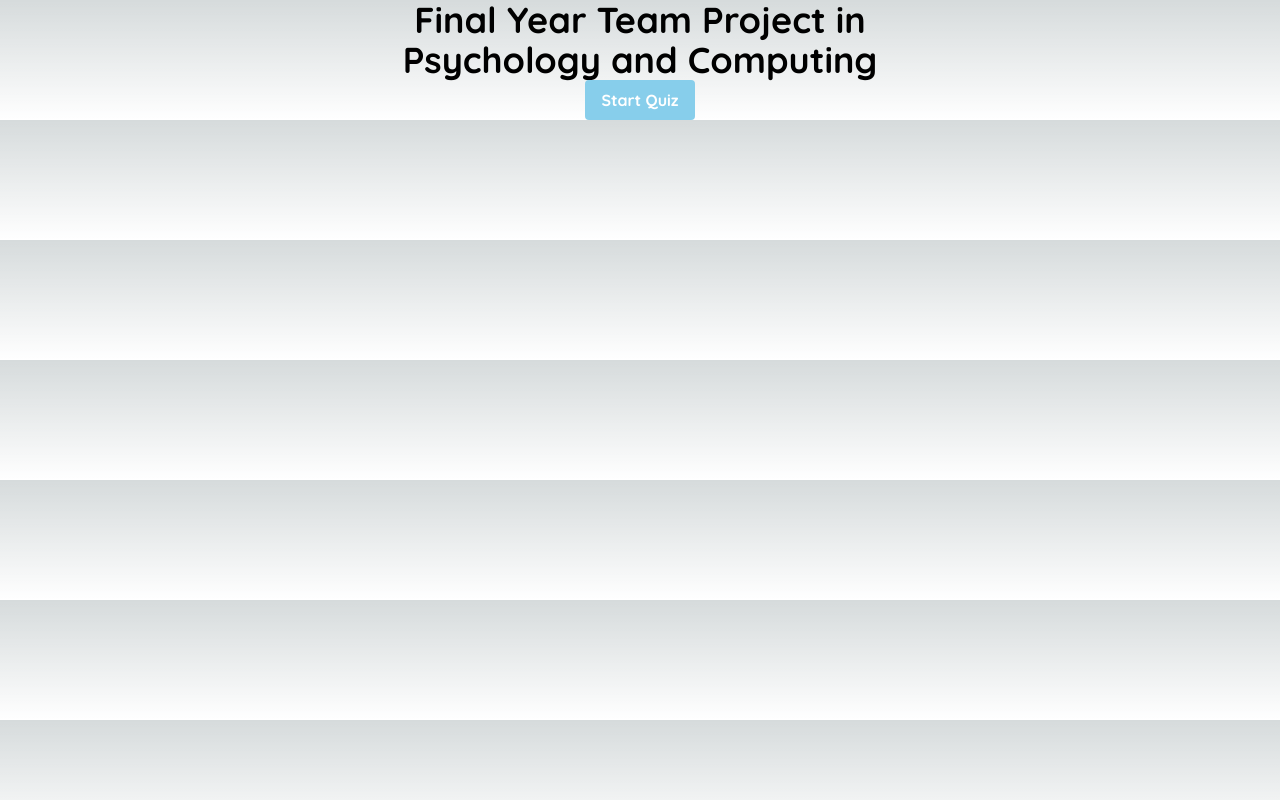
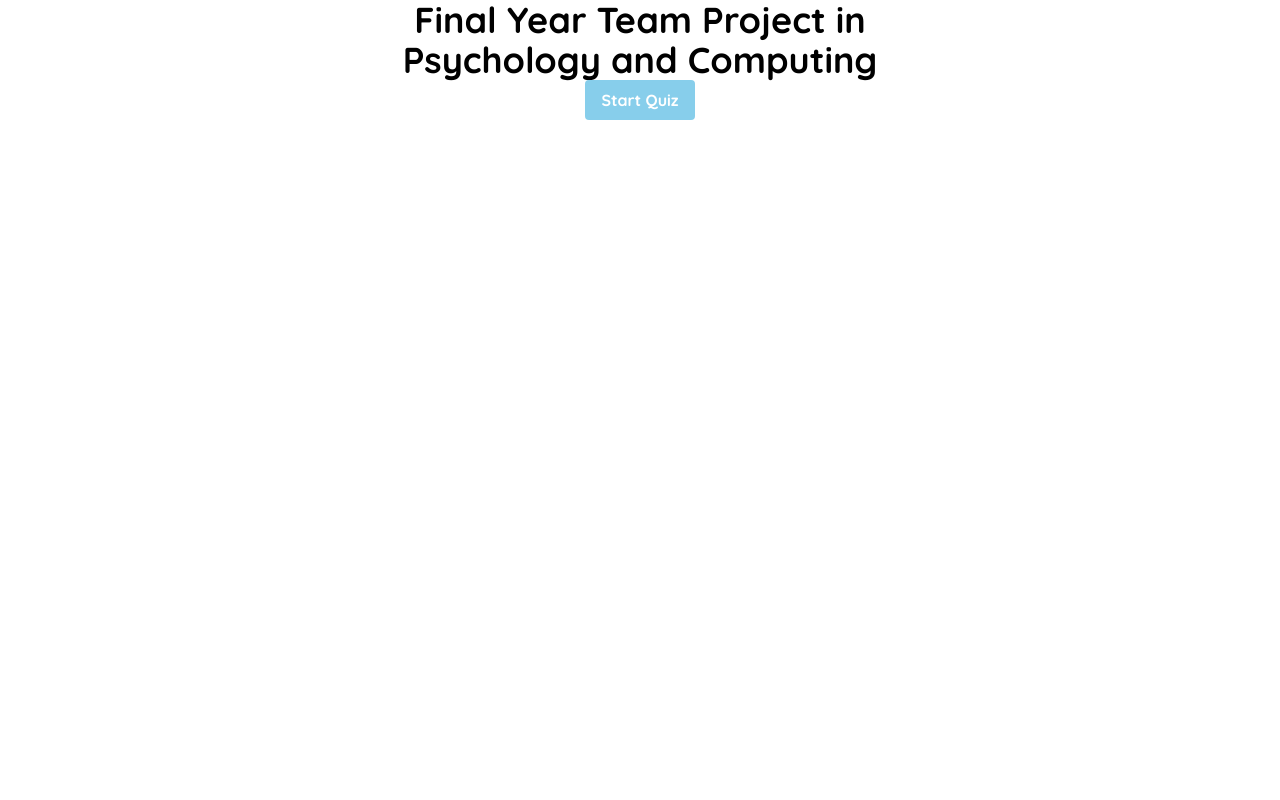
Before and after one commit to craigtkhill/final-year-team-project, a Next.js app: page / in a window 1280 px wide. Built offline with nearby package versions, Linux system fonts and the light colour scheme.

Commit message:
make quiz default config with minimal styling and branding

```diff
--- a/app/globals.css
+++ b/app/globals.css
@@ -8,20 +8,6 @@
   --background-end-rgb: 255, 255, 255;
 }
 
-@media (prefers-color-scheme: dark) {
-  :root {
-    --foreground-rgb: 255, 255, 255;
-    --background-start-rgb: 0, 0, 0;
-    --background-end-rgb: 0, 0, 0;
-  }
-}
-
 body {
   color: rgb(var(--foreground-rgb));
-  background: linear-gradient(
-      to bottom,
-      transparent,
-      rgb(var(--background-end-rgb))
-    )
-    rgb(var(--background-start-rgb));
 }
```
